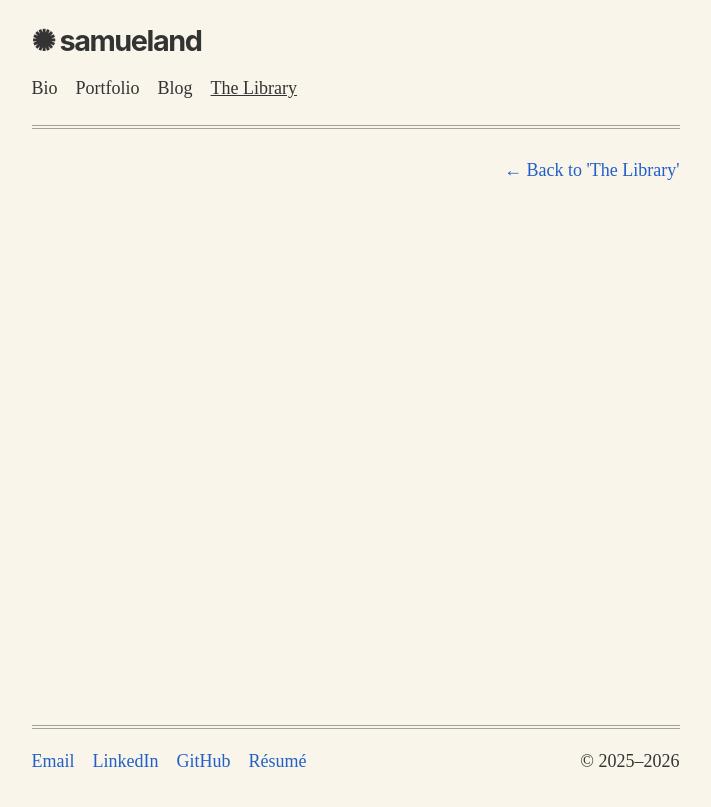
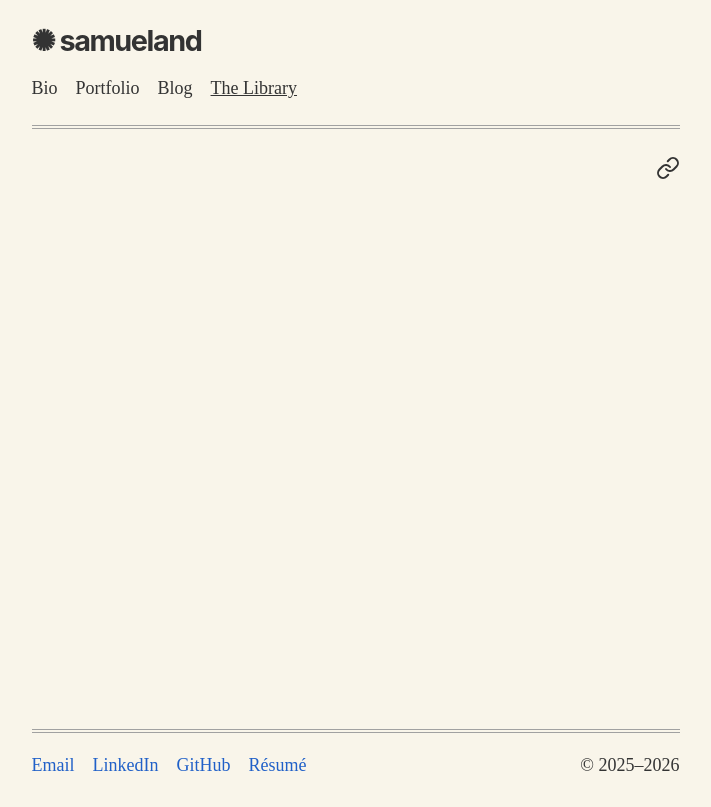
Before and after one commit to sama305/samueland.dev, a Next.js app: page /library/games/1 in a window 1280 px wide. Shown: the whole page, without its empty margins (277-988 px from the left). Built offline with nearby package versions, Linux system fonts and the light colour scheme.

Commit message:
using searchparams from props now

```diff
--- a/components/DynamicTrailLink.tsx
+++ /dev/null
@@ -1,32 +0,0 @@
-"use client"
-
-import { libraryBaseUrl, libraryDict, libraryHomeName } from "@/lib/navlists";
-import Link from "next/link";
-import { usePathname, useSearchParams } from "next/navigation";
-
-export function DynamicTrailLink({ returnLink, returnLabel }: { returnLink?: string, returnLabel?: string }) {
-  const searchParams = useSearchParams();
-  const currentPage = usePathname()
-
-  const trailStr = searchParams.get('trail');
-  const trailArray = trailStr ? trailStr.split(',') : null;
-
-  let backPageStr = ""
-  let paramsStr   = ""
-  if (!trailArray) {
-    backPageStr = libraryHomeName
-  }
-  else {
-    backPageStr = trailArray[trailArray.length - 1]
-    paramsStr = `?${trailArray.slice(0, trailArray.length - 1).join(",")}`
-  }
-
-  if (currentPage !== libraryBaseUrl)
-    return (
-      <Link
-        href={returnLink ? returnLink : `${libraryBaseUrl}${libraryDict[backPageStr]}${paramsStr}`}
-      >
-        {returnLabel ? returnLabel : (<>&larr; Back to '{backPageStr}'</>)}
-      </Link>
-    )
-}
--- a/components/LibraryPage.tsx
+++ b/components/LibraryPage.tsx
@@ -1,19 +1,51 @@
-import { Suspense } from "react";
-import { DynamicTrailLink } from "./DynamicTrailLink";
+"use client";
+
+import { Link } from "lucide-react";
+import { libraryBaseUrl, libraryDict, libraryHomeName } from "@/lib/navlists";
+import { usePathname } from "next/navigation";
 
 export default function LibraryPage({
   children,
   title,
   subtitle,
   returnLink,
-  returnLabel
+  returnLabel,
+  paramsMap
 }: Readonly<{
   children: React.ReactNode,
   title?: string,
   subtitle?: string,
   returnLink?: string,
-  returnLabel?: string
+  returnLabel?: string,
+  paramsMap?: { [key: string]: string | string[] | undefined }
 }>) {
+  const currentPage = usePathname()
+
+  const searchParams = new URLSearchParams();
+
+  if (paramsMap) {
+    Object.entries(paramsMap).forEach(([key, value]) => {
+      if (Array.isArray(value)) {
+        value.forEach((v) => searchParams.append(key, v));
+      } else if (value) {
+        searchParams.set(key, value);
+      }
+    });
+  }
+
+  let backPageStr = libraryHomeName
+  let paramsStr   = ""
+
+  if (searchParams) {
+    const trailStr = searchParams.get('trail');
+    const trailArray = trailStr ? trailStr.split(',') : null;
+
+    if (trailArray) {
+      backPageStr = trailArray[trailArray.length - 1]
+      paramsStr = `?${trailArray.slice(0, trailArray.length - 1).join(",")}`
+    }
+  }
+
   return (
     <div>
       <div className="library-page-header" style={title || subtitle ? { borderBottom: "solid 1px var(--header-line-color)"} : {}}>
@@ -24,12 +56,13 @@ export default function LibraryPage({
           )}
         </div>
         <div className="link">
-          <Suspense>
-            <DynamicTrailLink
-              returnLabel={returnLabel}
-              returnLink={returnLink}
-            />
-          </Suspense>
+          {currentPage !== libraryBaseUrl && (
+            <Link
+              href={returnLink ? returnLink : `${libraryBaseUrl}${libraryDict[backPageStr]}${paramsStr}`}
+            >
+              {returnLabel ? returnLabel : (<>&larr; Back to '{backPageStr}'</>)}
+            </Link>
+          )}
         </div>
       </div>
       {children}
--- a/src/app/(site)/library/books/page.tsx
+++ b/src/app/(site)/library/books/page.tsx
@@ -1,11 +1,14 @@
 import LibraryPage from "../../../../../components/LibraryPage"
 import { books } from "@/lib/navlists"
 
-export default function Books() {
+export default async function Books({ searchParams }: { searchParams: Promise<{ [key: string]: string | string[] | undefined }> }) {
+  const paramsMap = await searchParams
+
   return (
     <LibraryPage
       title="Books"
       subtitle={`The tomes of knowledge.`}
+      paramsMap={paramsMap}
     >
       <article>
         <p>A <strong>book</strong> is a collection of words (usually binded between two covers or packaged digitally) which attempts to express an idea or story. As opposed to papers and pamphlets, which hold a small amount of words, books tend to have words numbering in the tens if not hundreds of thousands.</p>
--- a/src/app/(site)/library/games/[gameName]/page.tsx
+++ b/src/app/(site)/library/games/[gameName]/page.tsx
@@ -4,14 +4,17 @@ import LibraryPage from '../../../../../../components/LibraryPage'
 interface GameParams {
   params: Promise<{
     gameName: string
-  }>
+  }>,
+  searchParams: Promise<{ [key: string]: string | string[] | undefined }>
 }
 
-export default async function GamePage({ params }: GameParams) {
+export default async function GamePage({ params, searchParams }: GameParams) {
   const { gameName } = await params
 
+  const paramsMap = await searchParams
+
   return (
-    <LibraryPage>
+    <LibraryPage paramsMap={paramsMap}>
       <PicoGame gameName={gameName} />
     </LibraryPage>
   )
--- a/src/app/(site)/library/games/page.tsx
+++ b/src/app/(site)/library/games/page.tsx
@@ -2,12 +2,16 @@ import LibraryPage from "../../../../../components/LibraryPage"
 import LinkList from "../../../../../components/LinkList"
 import { experimentsList, gameList } from "@/lib/navlists"
 
-export default function Games() {
+export default async function Games({ searchParams }: {
+  searchParams: Promise<{ [key: string]: string | string[] | undefined }>
+}) {
+  const paramsMap = await searchParams
 
   return (
     <LibraryPage
       title="PICO-8"
       subtitle="A retro, tiny fantasy console."
+      paramsMap={paramsMap}
     >
       <article>
         <p><strong><a href="https://www.lexaloffle.com/pico-8.php">PICO-8</a></strong> is a fantasy console by Lexaloffle Games which allows you to easily make and share tiny games and programs.</p>
--- a/src/app/(site)/library/poetry/page.tsx
+++ b/src/app/(site)/library/poetry/page.tsx
@@ -4,17 +4,20 @@ import Link from "next/link"
 import LibraryPage from "../../../../../components/LibraryPage"
 import { libraryBaseUrl } from "@/lib/navlists"
 
-export default function Poetry() {
+export default async function Poetry({ searchParams }: { searchParams: Promise<{ [key: string]: string | string[] | undefined }> }) {
   const poems: Array<DatedLinkListEntry> = getAllPoems().map(({ metadata, slug }) => ({
     title: metadata.title,
     to: `/poetry/${slug}`,
     date: metadata.date
   }))
 
+  const paramsMap = await searchParams
+
   return (
     <LibraryPage
       title="Poetry"
       subtitle={`The language of our souls.`}
+      paramsMap={paramsMap}
     >
       <article>
         <p><strong>Poetry</strong> is an ancient art of language; in it, language’s rhythmic and aesthetic qualities are used to evoke unnamed emotions and subtle ideas. It has a long history of use by humans; so long, in fact, that it may even predate literacy.</p>
```
Also changed, not shown: src/app/(site)/library/poetry/[slug]/page.tsx (+6 -2 lines).
